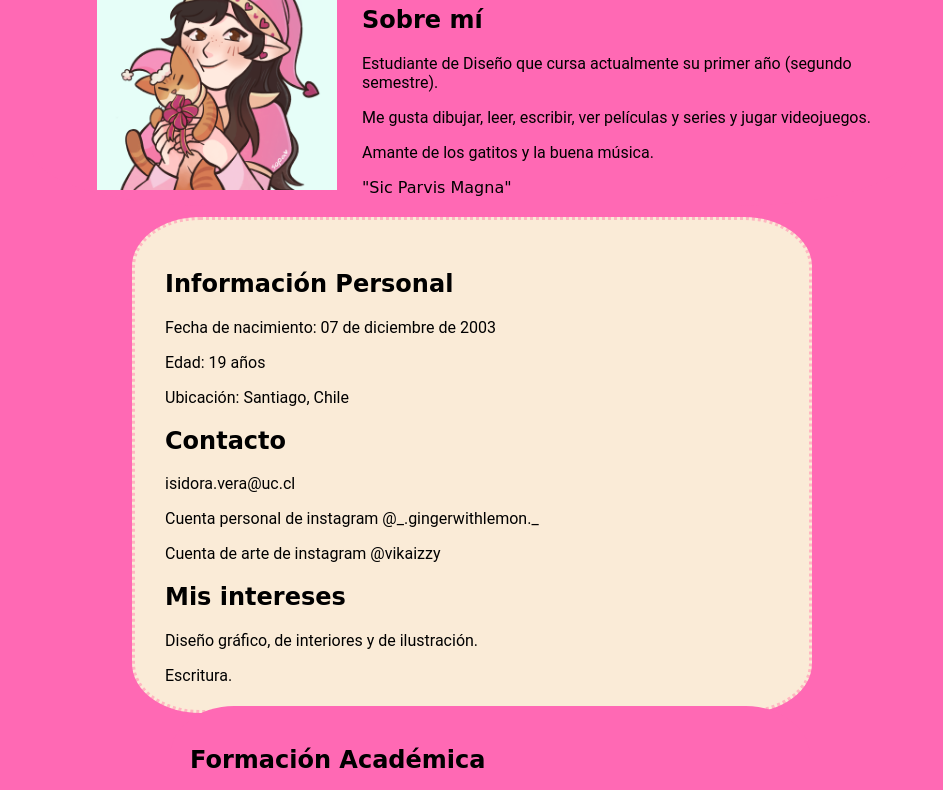
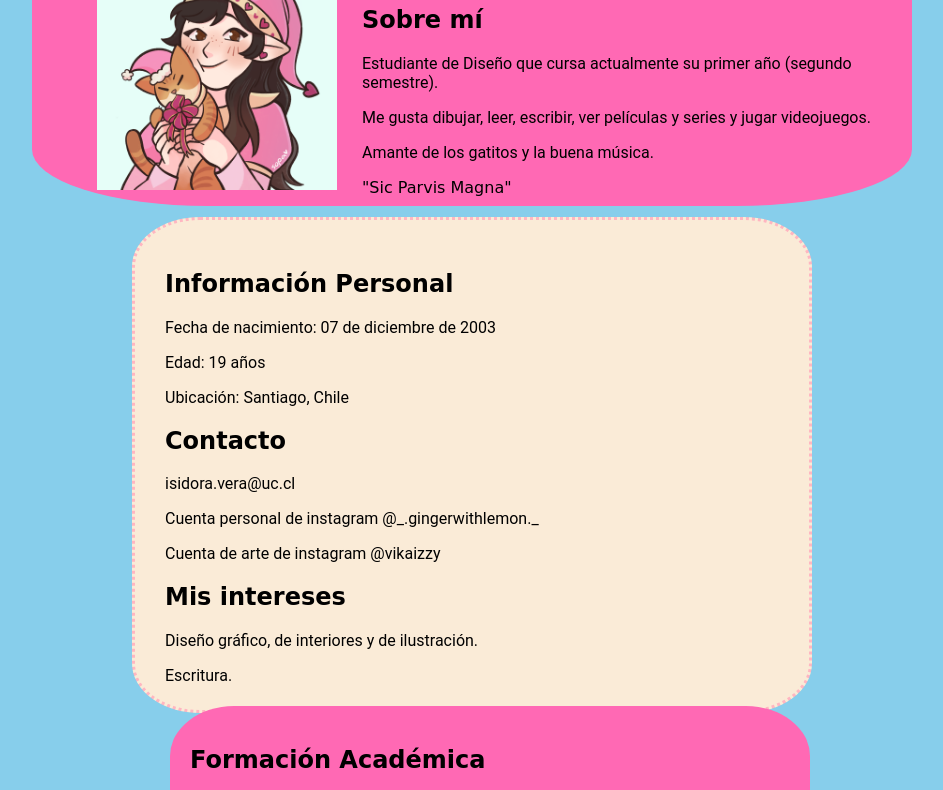
Before and after one commit to gingerwithlemon/m02-g12, a plain HTML site: page index.html in a window 1280 px wide. Shown: the part 276-1066 px from the top of the page, without its empty margins (176-1119 px from the left). Drawn offline with Linux system fonts and the light colour scheme.

Commit message:
cambiocolor

```diff
--- a/styles.css
+++ b/styles.css
@@ -1,4 +1,4 @@
-body {background-color:hotpink;}
+body {background-color:skyblue;}
 
 .Principal p {font-family: 'Roboto', sans-serif;}
 
```
